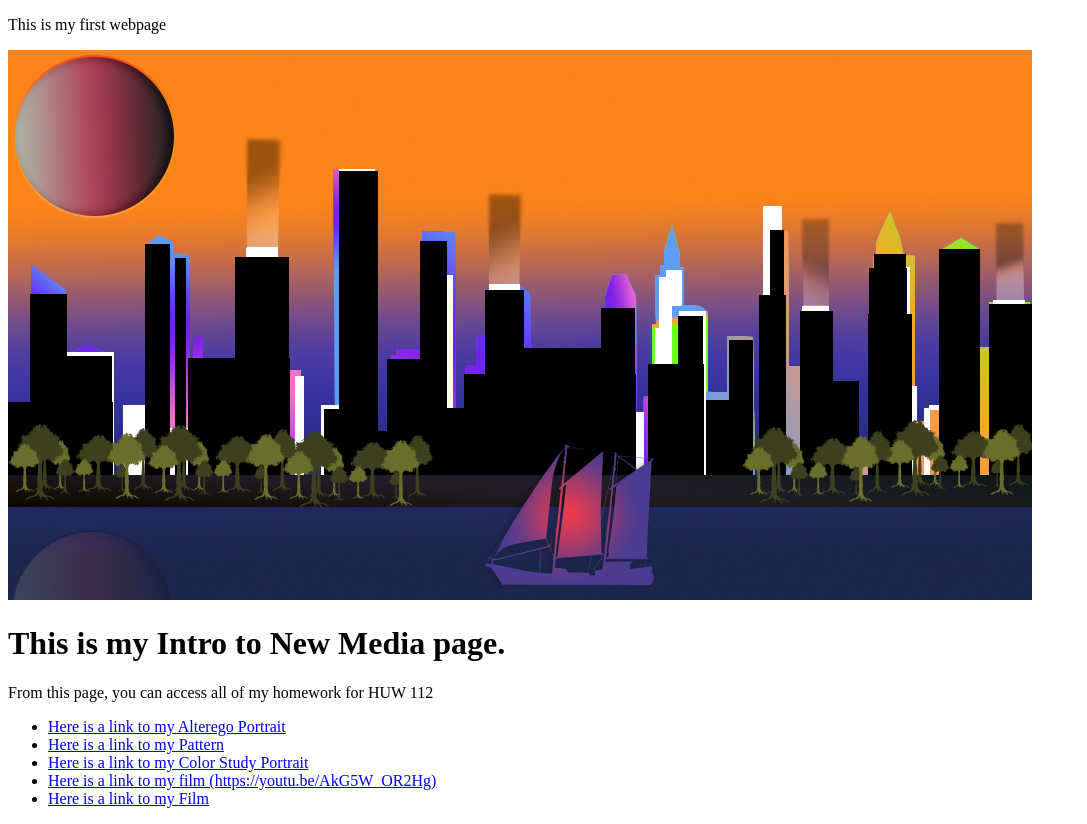
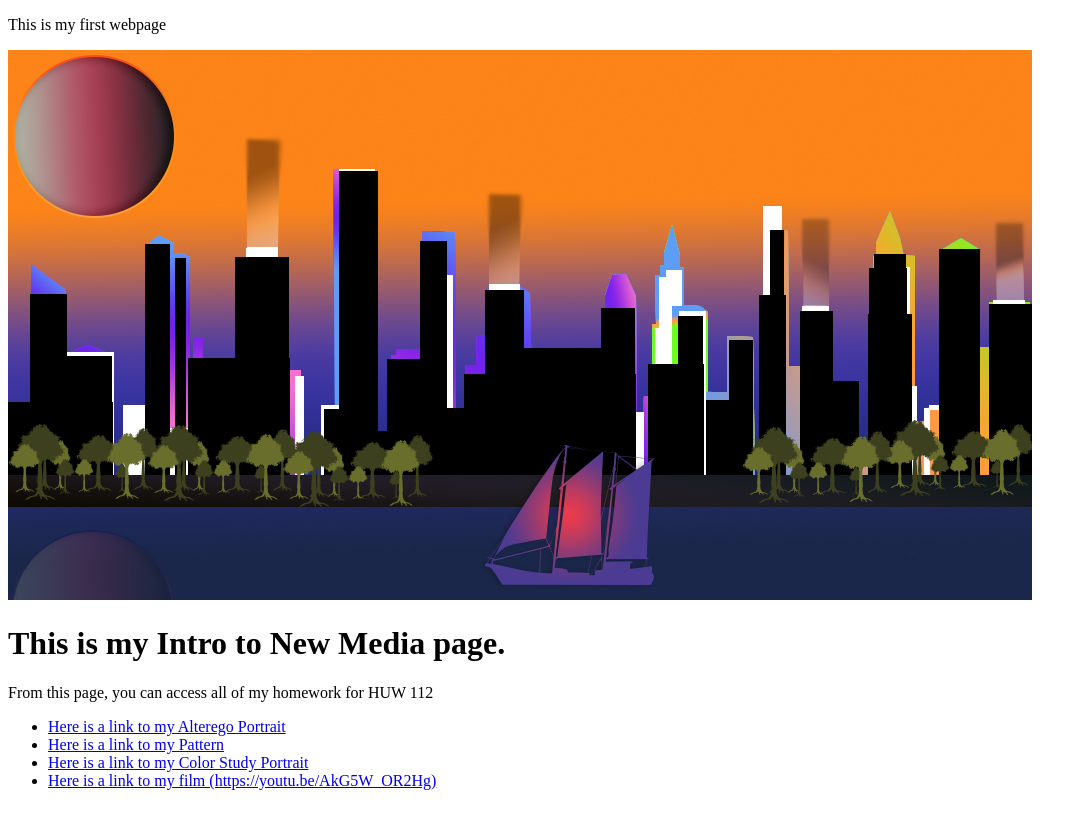
Before and after one commit to lrefael/lrefael.github.io, a plain HTML site: page index.html in a window 1280 px wide. Shown: the whole page, without its empty margins (0-1087 px from the left). Drawn offline with Linux system fonts and the light colour scheme.

Commit message:
Update index.html

```diff
--- a/index.html
+++ b/index.html
@@ -10,6 +10,5 @@
       <li><a href="pattern.pdf">Here is a link to my Pattern</a></li>
       <li><a href="colorstudy.jpg">Here is a link to my Color Study Portrait</a></li>
       <li><a href="selfimage.jpg">Here is a link to my film (https://youtu.be/AkG5W_OR2Hg)</a></li>
-      <li><a href="film.html">Here is a link to my Film</a></li>
       </body>
 </html>
```
